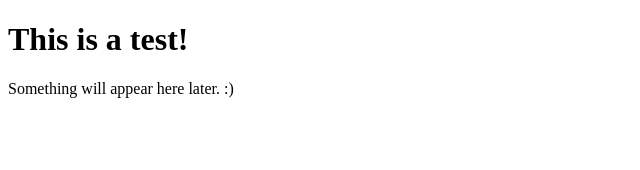
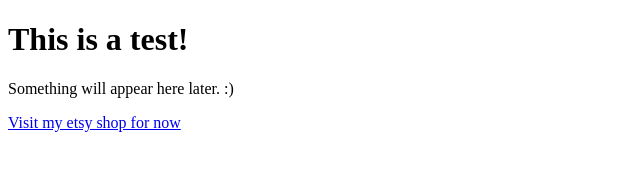
Before and after one commit to gee4workshop/gee4, a plain HTML site: page index.html in a window 1280 px wide. Shown: the whole page, without its empty margins (0-640 px from the left). Drawn offline with Linux system fonts and the light colour scheme.

Commit message:
Update index.html

```diff
--- a/index.html
+++ b/index.html
@@ -7,6 +7,7 @@
 
 <h1>This is a test!</h1>
 <p>Something will appear here later. :)</p>
+  <a href="https://gee4.net">Visit my etsy shop for now</a>
 
 </body>
 </html>
```
